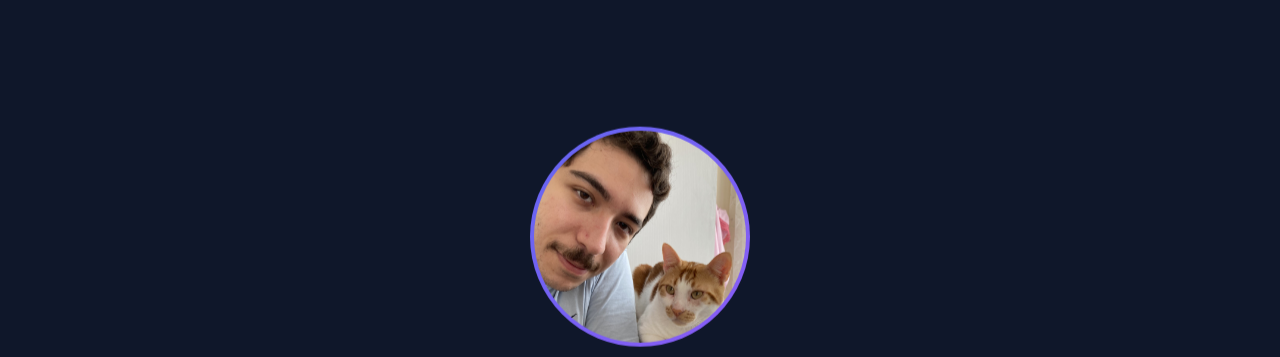
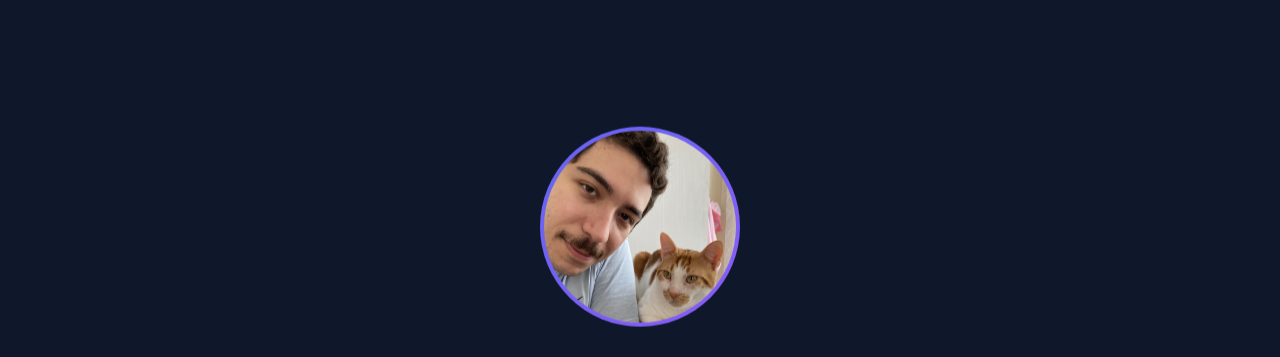
Before and after one commit to TahaGemici/tahagemici.github.io, a plain HTML site: page index.html in a window 1280 px wide. Shown: the part 71-428 px from the top of the page. Drawn offline with Linux system fonts and the light colour scheme.

Commit message:
Update index.html

```diff
--- a/index.html
+++ b/index.html
@@ -155,10 +155,10 @@
     }
 
     .profile-image {
-      width: 220px;
-      height: 220px;
+      width: 200px;
+      height: 200px;
       border-radius: 50%;
-      margin: 0 auto 2rem;
+      margin: 0 auto 1rem;
       background: linear-gradient(135deg, var(--primary-color), var(--secondary-color));
       padding: 4px;
       position: relative;
```
